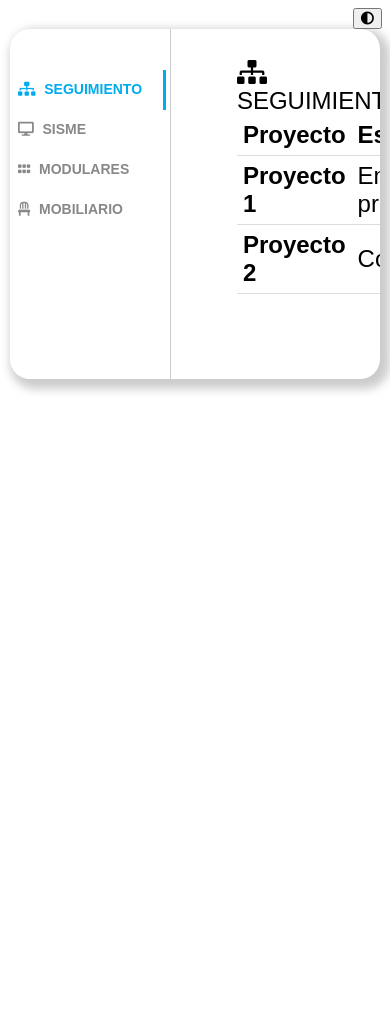
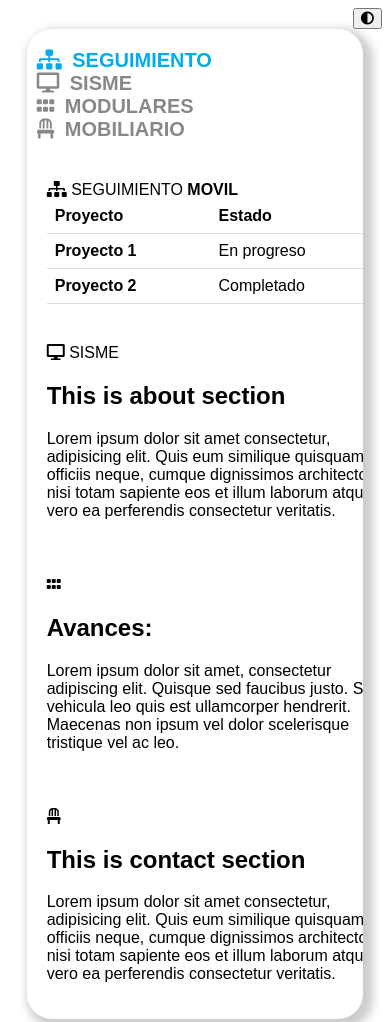
Before and after one commit to PhillypsB/BRAVO, a plain HTML site: page index.html in a window 390 px wide. Shown: the top 1022 px of the page. Before the commit the page ends 844 px from the top, so only its background shows below. Drawn offline with Linux system fonts and the light colour scheme.

Commit message:
agregando version celular

```diff
--- a/index.html
+++ b/index.html
@@ -22,7 +22,7 @@
       <div class="tab-content">
 
         <div class="active">
-          <i class="fas fa-sitemap"></i> SEGUIMIENTO
+          <i class="fas fa-sitemap"></i> SEGUIMIENTO <B>MOVIL</B>
 
           <table class="PHI-table">
             <tr>
--- a/style.css
+++ b/style.css
@@ -134,42 +134,119 @@ body.dark-mode {
 
 /* Media queries para hacer el diseño responsive */
 
-@media screen and (max-width: 411px) and (max-height: 891px) {
+@media screen and (max-width: 6.4in) {
   body {
-    font-size: 24px;
+    font-family: Arial, sans-serif;
   }
 
   .tabs {
-    height: 350px;
-    width: 99%;
-    border-radius: 20px;
+    display: flex;
+    flex-direction: column;
+    height: auto;
+    width: 90%;
+    box-shadow: 5px 5px 10px 5px #ccc;
+    overflow: hidden;
+    margin: auto;
+    border-radius: 25px;
   }
 
   .tabs .tab-header {
-    width: 160px;
-    padding: 40px 0;
+    display: flex;
+    flex-direction: column;
+    width: 100%;
+    border-right: none;
+    padding: 20px 0;
+  }
+
+  .tabs .tab-header button {
+    margin-bottom: 10px;
   }
 
   .tabs .tab-header > div {
-    height: 40px;
-    line-height: 40px;
-    font-size: 14px;
-    padding-left: 8px;
+    height: auto;
+    line-height: normal;
+    font-size: 20px;
+    font-weight: 600;
+    color: #888;
+    cursor: pointer;
+    padding-left: 10px;
+  }
+
+  .tabs .tab-header > div:hover,
+  .tabs .tab-header > div.active {
+    color: #00acee;
+  }
+
+  .tabs .tab-header div i {
+    margin-right: 5px;
+  }
+
+  .tabs .tab-content {
+    position: relative;
+    flex-grow: 1;
+    overflow: hidden;
   }
 
   .tabs .tab-content > div {
-    padding: 30px 16px;
+    position: relative;
+    top: 0px;
+    left: 0;
+    width: 100%;
+    height: auto;
+    padding: 20px;
+    opacity: 1;
+    transition: opacity 0.5s ease;
+  }
+
+  .tabs .tab-content > div.active {
+    opacity: 1;
   }
 
   .tabs .tab-indicator {
-    width: 3px;
-    height: 40px;
-    left: 163px;
-    top: 70px;
+    display: none;
   }
 
   .PHI-table th,
   .PHI-table td {
-    padding: 6px;
+    padding: 8px;
+    border-bottom: 1px solid #ddd;
+    text-align: left;
+  }
+
+  .PHI-table th:first-child,
+  .PHI-table td:first-child {
+    font-weight: bold;
+  }
+
+  /* Estilos para la versión clara */
+  body.light-mode {
+    background: #f5f5f5;
+    color: #333;
+  }
+
+  .tabs.light-mode {
+    background: #f5f5f5;
+    box-shadow: 5px 5px 10px 5px #ccc;
+  }
+
+  .tabs.light-mode .tab-header > div.active,
+  .tabs.light-mode .tab-header > div:hover {
+    color: #00acee;
+  }
+
+  /* Estilos para la versión oscura */
+  body.dark-mode {
+    background: #333;
+    color: #f5f5f5;
+  }
+
+  .tabs.dark-mode {
+    background: #333;
+    box-shadow: 5px 5px 10px 5px #000;
+  }
+
+  .tabs.dark-mode .tab-header > div.active,
+  .tabs.dark-mode .tab-header > div:hover {
+    color: #00acee;
   }
 }
```
